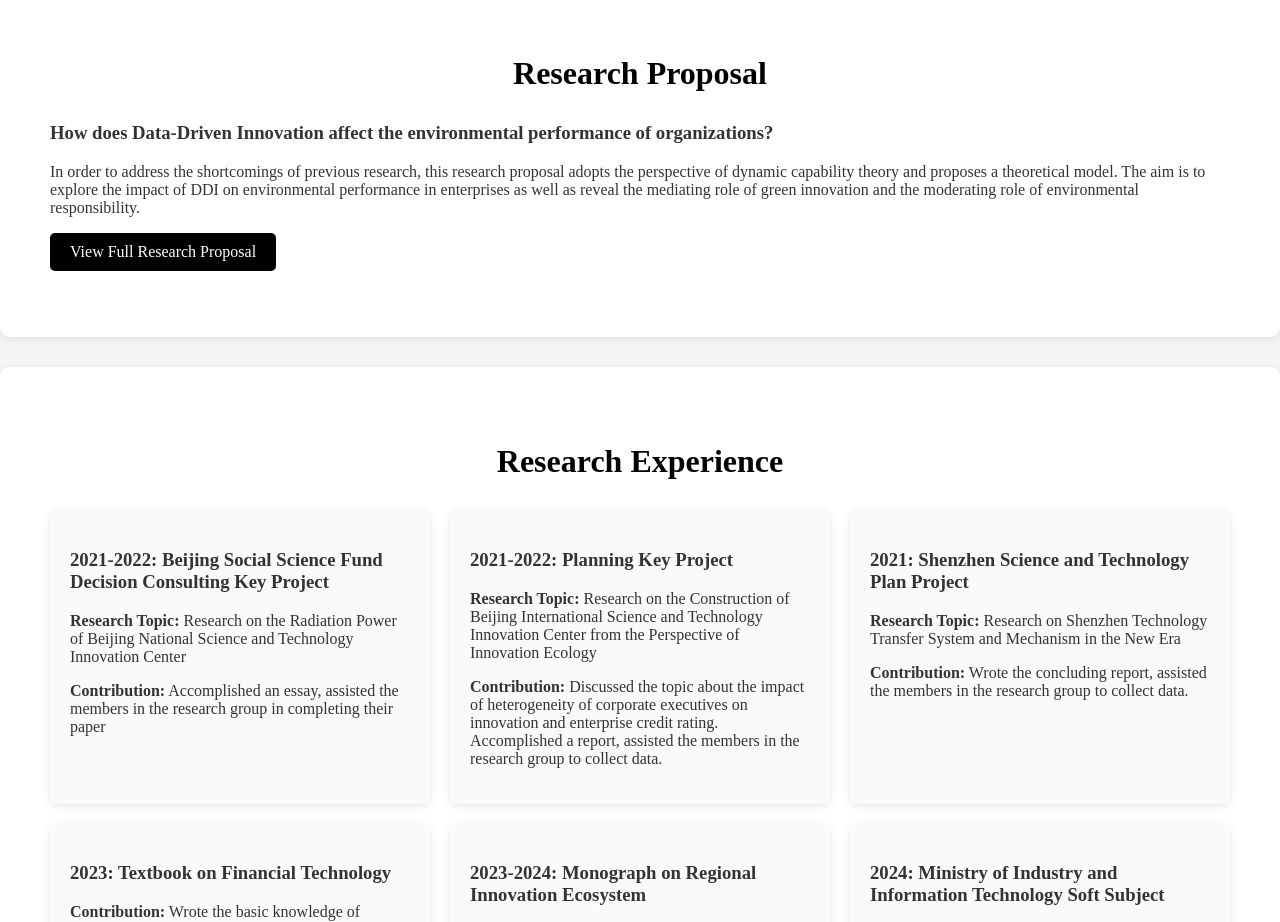
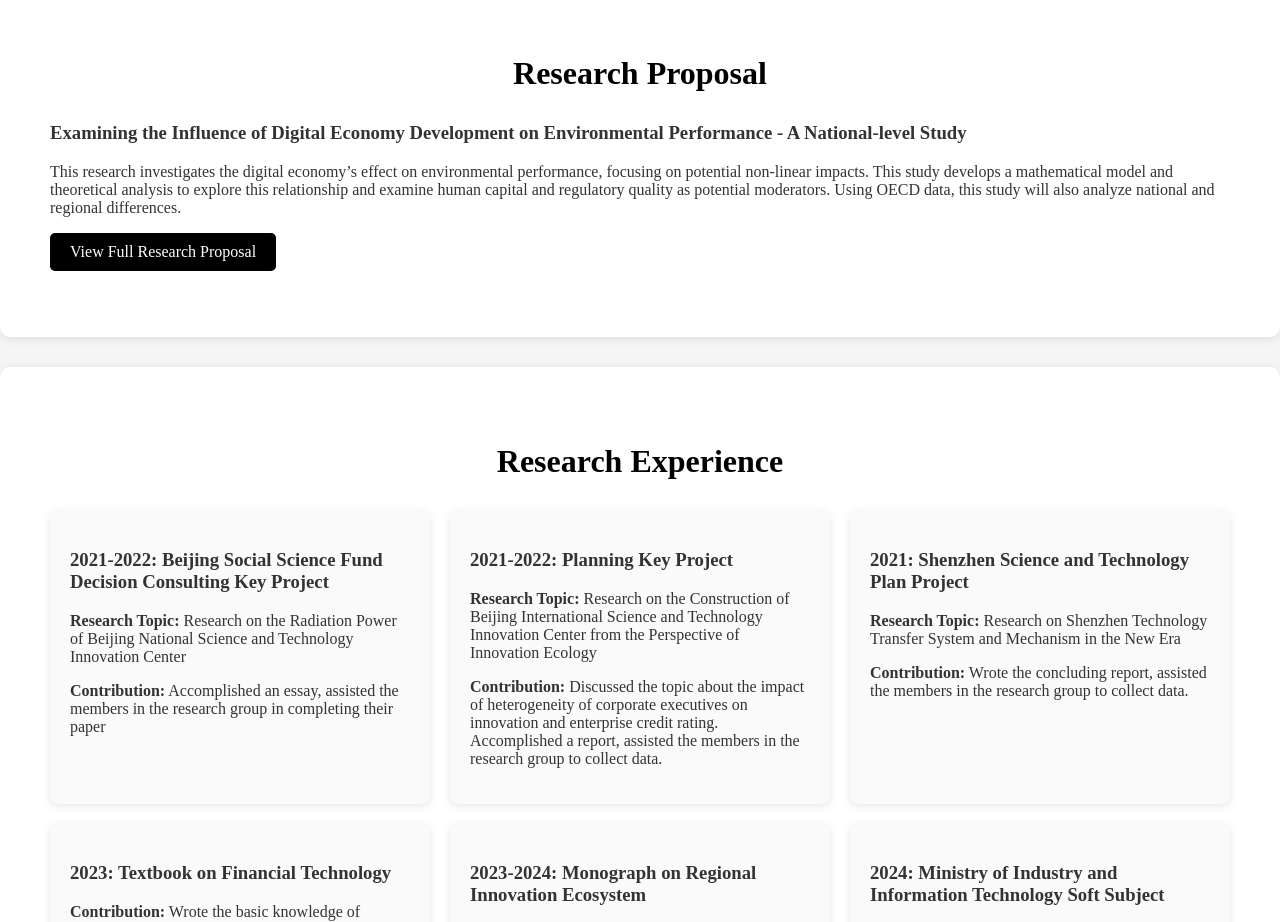
Before and after one commit to MightyTAL/tal, a plain HTML site: page index.html in a window 1280 px wide. Shown: the part 1240-2162 px from the top of the page. Drawn offline with Linux system fonts and the light colour scheme.

Commit message:
Update index.html

```diff
--- a/index.html
+++ b/index.html
@@ -61,8 +61,8 @@
     <!-- Research Proposal Section -->
     <section id="research" class="chanel-section">
         <h2>Research Proposal</h2>
-        <h3>How does Data-Driven Innovation affect the environmental performance of organizations?</h3>
-        <p>In order to address the shortcomings of previous research, this research proposal adopts the perspective of dynamic capability theory and proposes a theoretical model. The aim is to explore the impact of DDI on environmental performance in enterprises as well as reveal the mediating role of green innovation and the moderating role of environmental responsibility.</p>
+        <h3>Examining the Influence of Digital Economy Development on Environmental Performance - A National-level Study</h3>
+        <p>This research investigates the digital economy’s effect on environmental performance, focusing on potential non-linear impacts. This study develops a mathematical model and theoretical analysis to explore this relationship and examine human capital and regulatory quality as potential moderators. Using OECD data, this study will also analyze national and regional differences.</p>
         <p><a href="https://drive.google.com/file/d/1bVUStADVQhwqJNvftr3PnATHDu_bynI8/view?usp=sharing" target="_blank" class="btn">View Full Research Proposal</a></p>
     </section>
 
```
